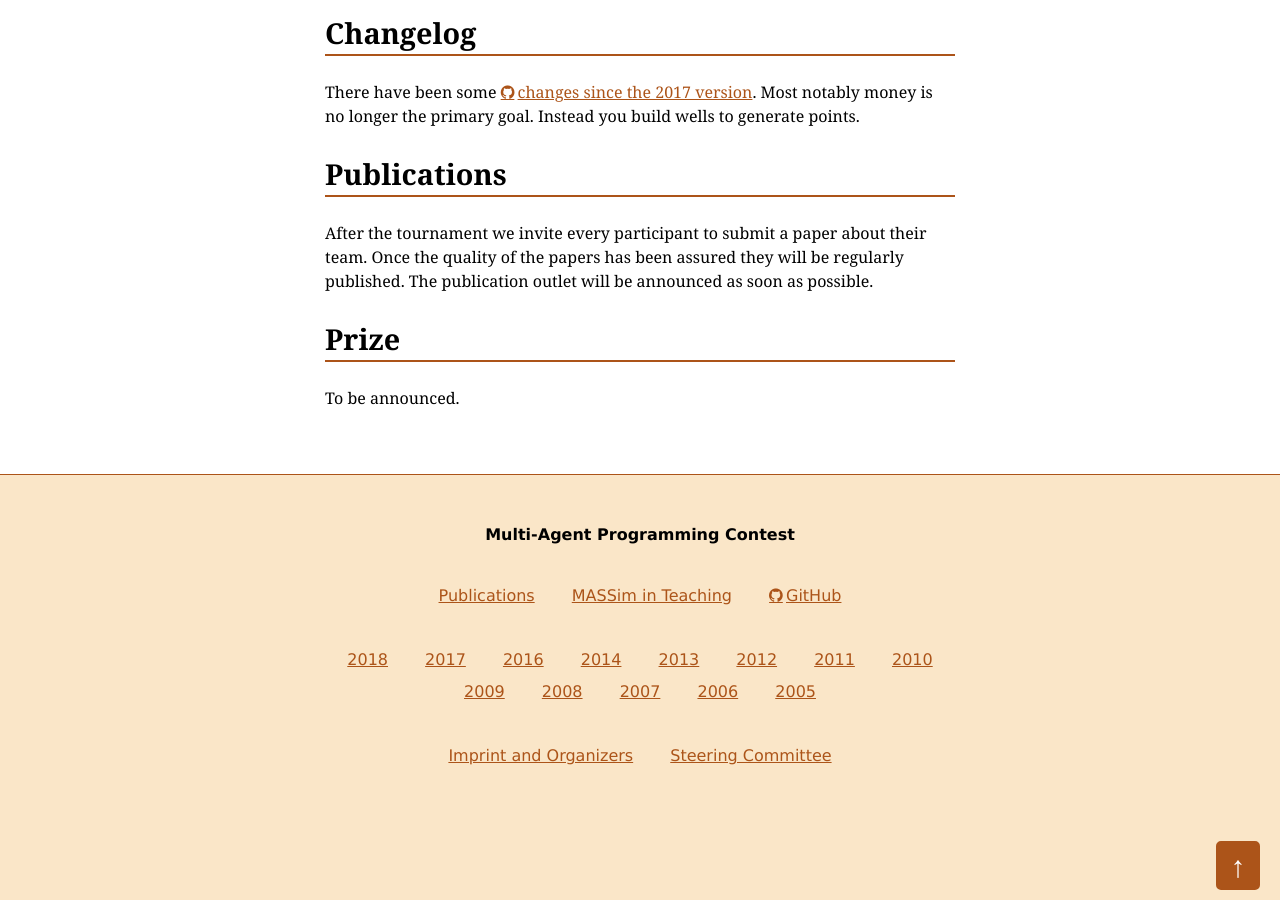
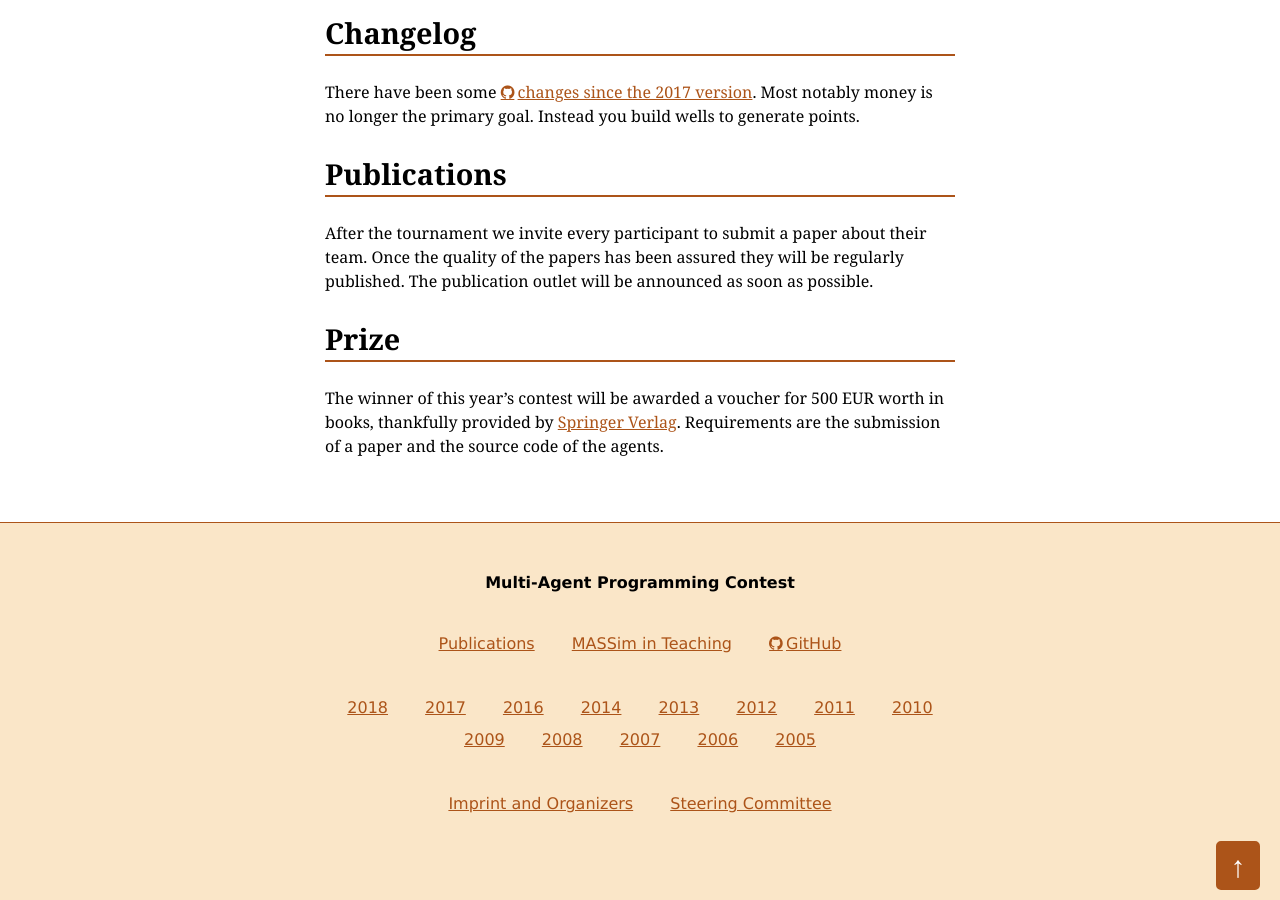
Before and after one commit to agentcontest/agentcontest.github.io, a Jekyll site: the page built from 2018/index.md, in a window 1280 px wide and 900 px high, scrolled down 2240 px. Built offline with Jekyll 4.4.1, drawn with Linux system fonts in a browser that asks for light colours.

Commit message:
announce 2018 prize

```diff
--- a/2018/index.md
+++ b/2018/index.md
@@ -85,10 +85,6 @@ published. The publication outlet will be announced as soon as possible.
 Prize
 -----
 
-To be announced.
-
-<!--
-The winner of the contest will be awarded a voucher for 500 EUR worth in books,
-thankfully provided by Springer Verlag. Requirements are the submission of
+The winner of this year's contest will be awarded a voucher for 500 EUR worth in books,
+thankfully provided by [Springer Verlag](https://www.springer.com). Requirements are the submission of
 a paper and the source code of the agents.
--->
```
